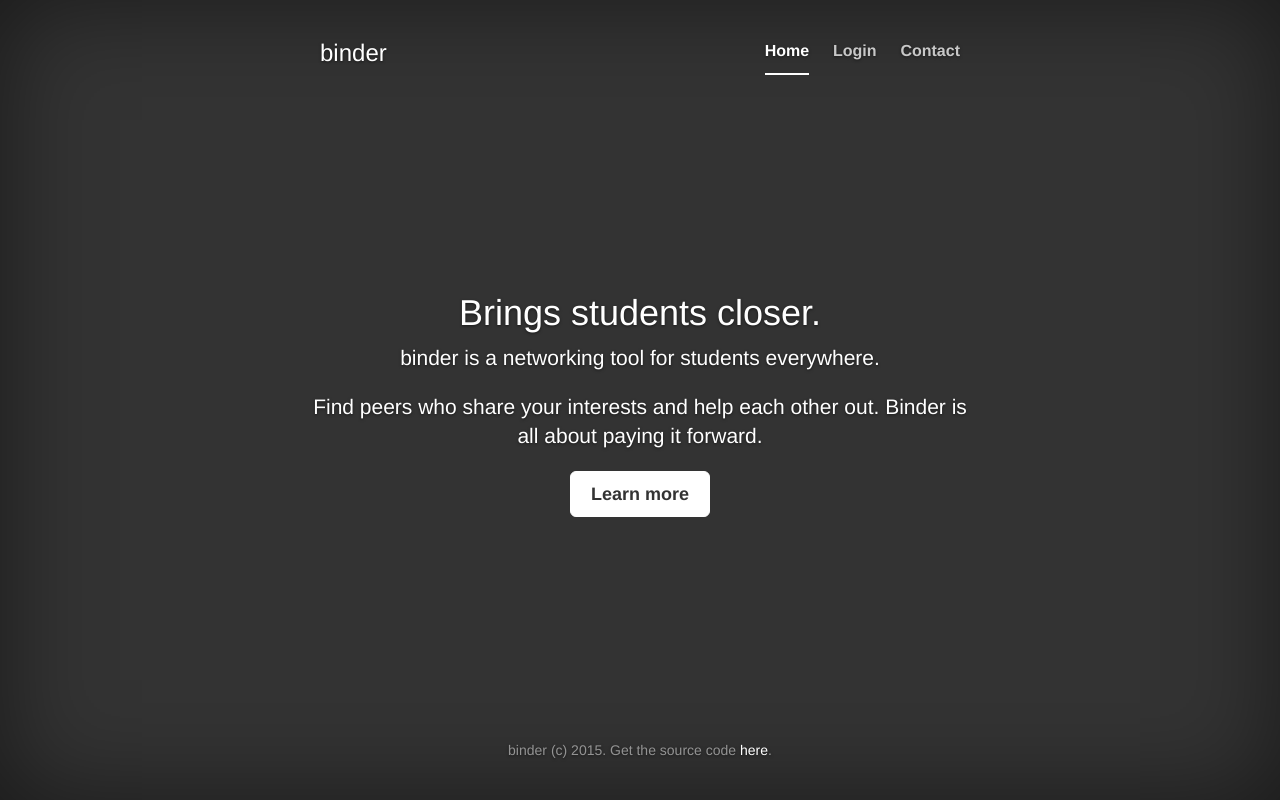
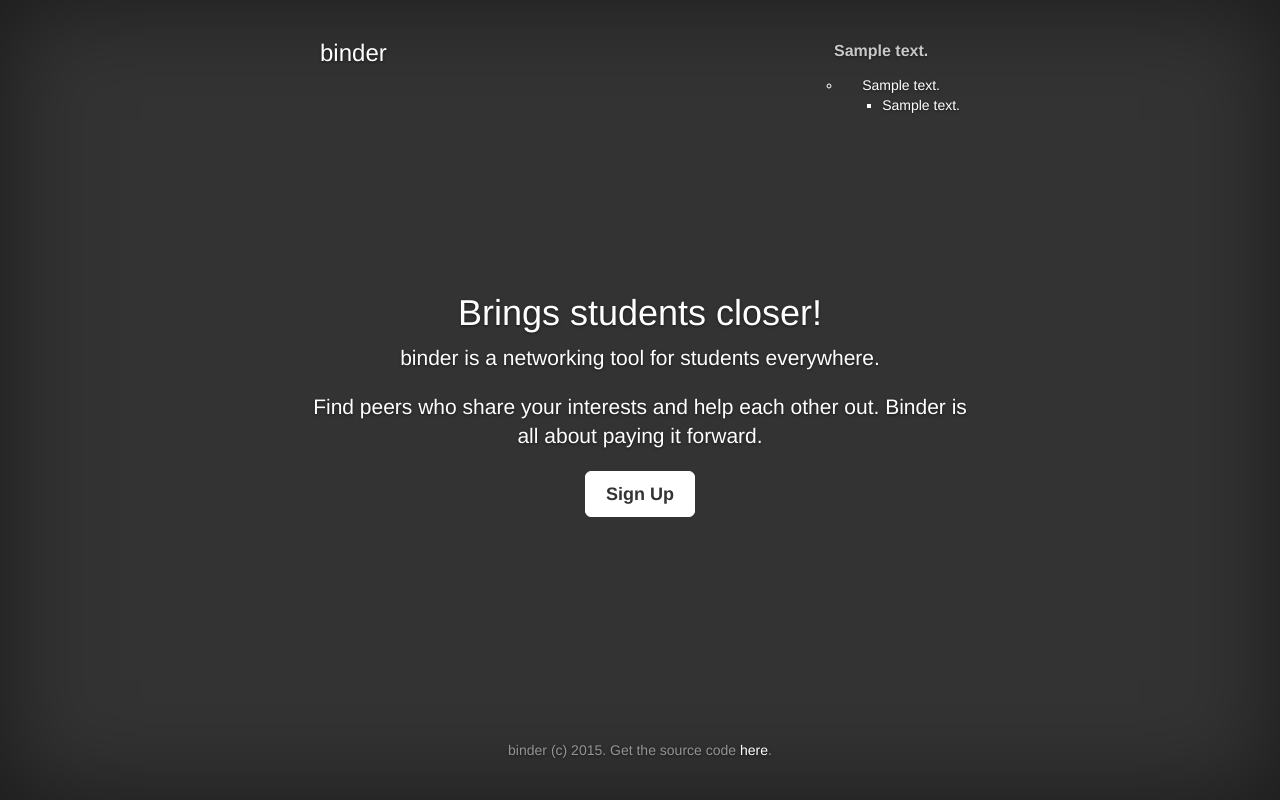
Before and after one commit to ananthb/binder, a Flask app: template binder/templates/pages/index.html in a window 1280 px wide. Run offline with Flask 2, Linux system fonts and the light colour scheme; the template is opened without the code that fills it: most values are stand-ins (such as "Sample title", 1, 10 or a date in 2020); some libraries are stand-ins or nearby versions.

Commit message:
Added flask-menu for menu generation.
I'm using the flask-menu plugin for menu generation.
Also a contact page has been added. No content in it yet.

```diff
--- a/binder/app.py
+++ b/binder/app.py
@@ -13,6 +13,7 @@
 import sys
 from flask import Flask
 from flask import render_template
+from flask_menu import Menu
 from flask_bootstrap import Bootstrap
 
 import binder
@@ -34,6 +35,9 @@ def create_app(config=None):
     # Add bootstrap functionality
     Bootstrap(app)
 
+    # init flask_menu
+    Menu(app)
+
     # Apply configuration options
     config_app(config, app)
 
@@ -44,7 +48,7 @@ def create_app(config=None):
 
     # Register app blueprints
     for blueprint in binder.BLUEPRINTS:
-            app.register_blueprint(blueprint)
+        app.register_blueprint(blueprint)
     return app
 
 
--- a/binder/templates/base.html
+++ b/binder/templates/base.html
@@ -8,7 +8,7 @@
 {% block head %}
   {{super()}}
   {{fixes.ie8()}}
-  <link href="{{ url_for('pages.static', filename='base.css') }}" rel="stylesheet">
+  <link href="{{ url_for('static', filename='base.css') }}" rel="stylesheet">
 {% endblock %}
 
 {% block content %}
@@ -21,16 +21,23 @@
           {% block nav %} {# default site nav #}
           <nav>
             <ul class="nav masthead-nav">
-              <li class="active"><a href="/">Home</a></li>
-              <li><a href="#">Login</a></li>
-              <li><a href="#">Contact</a></li>
+              {% for item in current_menu.children recursive %}
+              <li {% if item.active %}class="active"{% endif %}>
+                <a href="{{ item.url }}">{{ item.text }}</a>
+              </li>
+              {% if item.children %}
+              <ul>
+                {{ loop(item.children) }}
+              </ul>
+              {% endif %}
+              {% endfor %}
             </ul>
           </nav>
           {% endblock %}
         </div>
       </div>
       <div class="inner cover" id="page-copy">
-          <h1 class="cover-heading">{% block page_heading %}Brings students closer.{% endblock %}</h1>
+          <h1 class="cover-heading">{% block page_heading %}{# page heading just above page content #}{% endblock %}</h1>
         {% block page_copy %}
           {# child templates have to override this to insert page copy #}
         {% endblock %}
--- /dev/null
+++ b/binder/templates/pages/contact.html
@@ -0,0 +1,5 @@
+{% extends "base.html" %}
+{% block page_heading %}CONTACT US!{% endblock %}
+{% block page_copy %}
+
+{% endblock %}
--- a/binder/templates/pages/index.html
+++ b/binder/templates/pages/index.html
@@ -1,7 +1,8 @@
 {% extends 'base.html' %}
+{% block page_heading %}Brings students closer!{% endblock %}
 {% block page_copy %}
 <p class="lead">binder is a networking tool for students everywhere.</p>
 <p class="lead">Find peers who share your interests and help each other out. Binder is all about paying it forward. </p>
-  <a href="#" class="btn btn-lg btn-default">Learn more</a>
+  <a href="#" class="btn btn-lg btn-default">Sign Up</a>
 </p>
 {% endblock %}
```
Also changed, not shown: binder/pages/views.py (+9 -3 lines), setup.py (+5 -4 lines).
